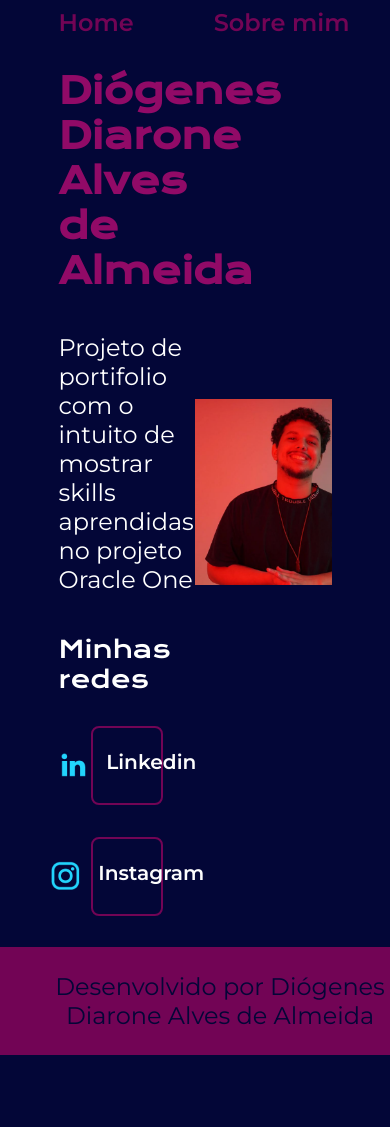
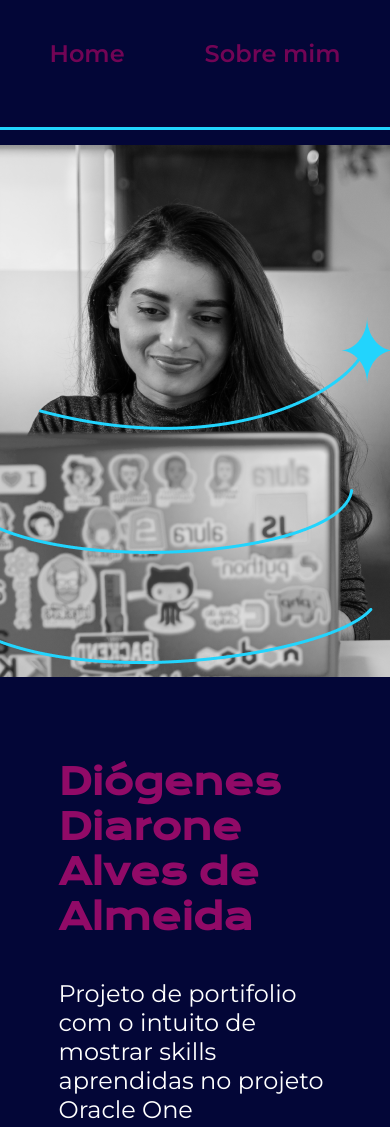
Before and after one commit to DioDiarone/Oracle-One, a plain HTML site: page HTML - Curso 1/index.html in a window 390 px wide. Shown: the top 1127 px of the page. Before the commit the page ends 1055 px from the top, so only its background shows below. Drawn offline with nearby package versions, Linux system fonts and the light colour scheme.

Commit message:
Comitando

```diff
--- a/HTML - Curso 1/Styles/style.css
+++ b/HTML - Curso 1/Styles/style.css
@@ -24,6 +24,7 @@ body {
 
 .cabecalho{
     padding: 2% 0% 0% 15%;
+
 }
 
 .cabecalho__menu{
@@ -44,10 +45,11 @@ body {
 }
 
 .home{
-    padding: 8% 15%;
+    padding: 5% 15%;
     display: flex;
     align-items: center;
     justify-content: space-between;
+    gap: 82px;
 }
 
 .home__sobre{
@@ -80,12 +82,11 @@ body {
 .home__links__redes{
     font-family: "Krona One", sans-serif;
     font-weight: 400;
-    font-size: 24px;
+    font-size: 1.5rem;
 }
 
 
 .home__links__buttom{
-    /* background-color: red; */
     display: flex;
     justify-content: center;
     gap: 16px;
@@ -111,12 +112,33 @@ body {
 }
 
 .rodape{
-    padding: 25px;
+    padding: 24px;
     color: var(--cor-terciaria);
     background-color: var(--cor-secundaria);
     text-align: center;
     font-family: var(--fonte-texto);
     font-size: 1.5rem;
     font-weight: 400px;
-    width: 100%;
 }
+
+@media (max-width: 1200px){
+    .home{
+        flex-direction: column-reverse;
+    }
+
+    .cabecalho{
+        padding: 10%;
+    }
+
+    .cabecalho__menu{
+        justify-content: center;
+    }
+
+    .rodape{
+        flex-direction: center;
+    }
+
+    .home__sobre{
+        width: auto;
+    }
+}
--- a/HTML - Curso 1/index.html
+++ b/HTML - Curso 1/index.html
@@ -4,6 +4,7 @@
 <head>
     <meta charset="UTF-8">
     <meta name="viewport" content="width=device-width, initial-scale=1.0">
+    <meta http-equiv="X-UA-Compatible" content="IE=edge">
     <title>Diógenes Diarone Alves de Almeida</title>
     <link rel="stylesheet" href="./Styles/style.css">
 </head>
@@ -31,7 +32,7 @@
                 </a>
             </div>
         </section>
-        <img class="cabecalho__image" src = "./Assests/Diogenes.png" alt="Diógenes Diarone Alves de Almeida">
+        <img src = "Assests/Imagem.png" alt="Diógenes Diarone Alves de Almeida">
     </main>
     <footer class="rodape">
         <p>Desenvolvido por Diógenes Diarone Alves de Almeida</p>
```
Also changed, not shown: HTML - Curso 1/Assests/Imagem.png (added).
